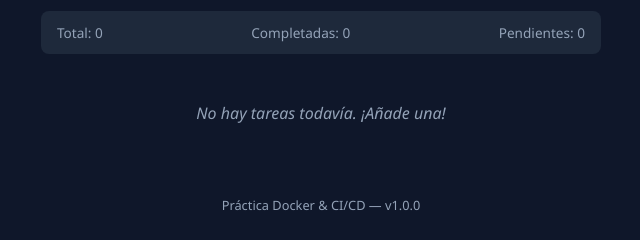
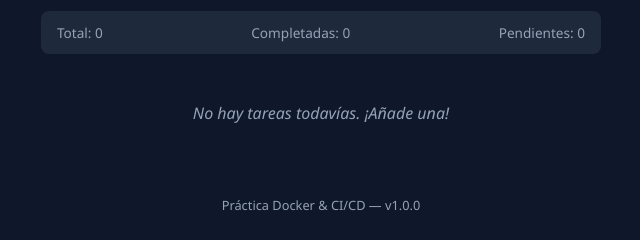
Before and after one commit to L-amoros/taskapp, a website built with Vite: page index.html in a window 1280 px wide. Shown: the part 182-422 px from the top of the page, 319-959 px from the left. Built offline with nearby package versions, Linux system fonts and the light colour scheme.

Commit message:
esteban ten piedad

```diff
--- a/index.html
+++ b/index.html
@@ -34,7 +34,7 @@
 
       <ul id="task-list"></ul>
 
-      <p id="empty-msg" class="empty">No hay tareas todavía. ¡Añade una!</p>
+      <p id="empty-msg" class="empty">No hay tareas todavías. ¡Añade una!</p>
     </main>
 
     <footer>
```
